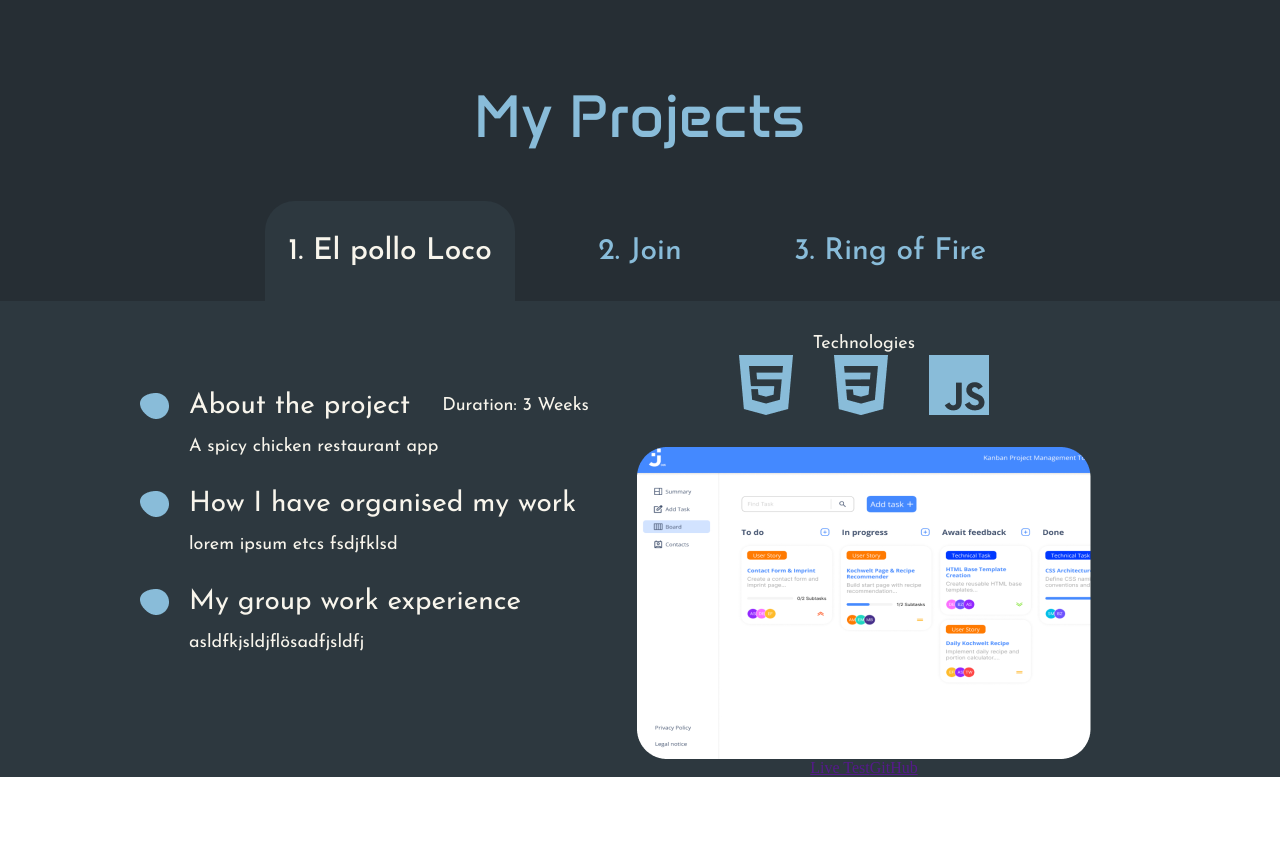
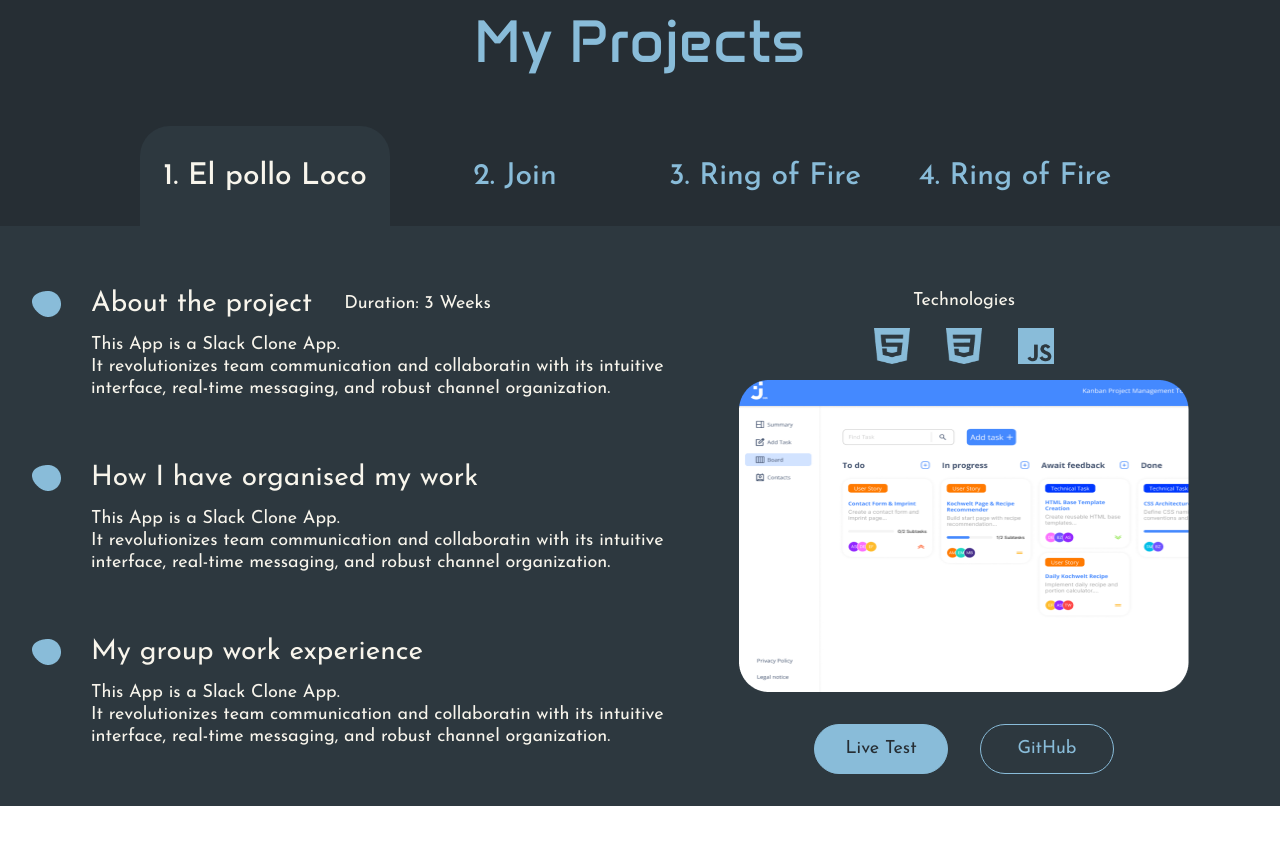
Before and after one commit to JonasGersting/my_portfolio, an Angular app: page / in a window 1280 px wide. Shown: the part 2080-2925 px from the top of the page. Built offline with nearby package versions, Linux system fonts and the light colour scheme.

Commit message:
my projects finished

```diff
--- a/src/app/my-projects/my-projects.component.scss
+++ b/src/app/my-projects/my-projects.component.scss
@@ -2,22 +2,23 @@
 @import './../../allFont.scss';
 
 section {
-    @include orderElements($justify_content: start);
+    @include orderElements();
     width: 100%;
     height: 780px;
     background-color: $primary_dark_grey;
 
-    > h2 {
+    >h2 {
         @include setFont($family: 'Anta', $size: 60px, $weight: 400);
         color: $primary_blue;
         margin-top: 128px;
         margin-bottom: 48px;
     }
 
-    > div {
+    >div {
         @include orderElements($direction: row);
+        width: 100%;
 
-        > button {
+        >button {
             @include setFont($family: 'Josefin Sans', $size: 30px, $weight: 500);
             width: 250px;
             height: 100px;
@@ -45,7 +46,7 @@ section {
     }
 }
 
-app-project{
+app-project {
     width: 100%;
     height: 100%;
 }
--- a/src/app/my-projects/my-projects.component.ts
+++ b/src/app/my-projects/my-projects.component.ts
@@ -14,6 +14,17 @@ export class MyProjectsComponent {
   projects: any = [
     { title: 'El pollo Loco',
       headline1:'About the project',
+      description1: 'This App is a Slack Clone App. <br> It revolutionizes team communication and collaboratin with its intuitive <br> interface, real-time messaging, and robust channel organization.',
+      duration: '3 Weeks',
+      headline2: 'How I have organised my work',
+      description2: 'This App is a Slack Clone App. <br> It revolutionizes team communication and collaboratin with its intuitive <br> interface, real-time messaging, and robust channel organization.',
+      headline3: ' My group work experience',
+      description3: 'This App is a Slack Clone App. <br> It revolutionizes team communication and collaboratin with its intuitive <br> interface, real-time messaging, and robust channel organization.',
+      technologies: ['./../../assets/img/HTML.png', './../../assets/img/CSS.png', './../../assets/img/Javascript.png'],
+      img: './../../assets/img/screenshotProject.png'
+    },
+    { title: 'Join',
+      headline1:'Join',
       description1: 'A spicy chicken restaurant app',
       duration: '3 Weeks',
       headline2: 'How I have organised my work',
@@ -23,8 +34,8 @@ export class MyProjectsComponent {
       technologies: ['./../../assets/img/HTML.png', './../../assets/img/CSS.png', './../../assets/img/Javascript.png'],
       img: './../../assets/img/screenshotProject.png'
     },
-    { title: 'Join',
-      headline1:'Join',
+    { title: 'Ring of Fire',
+      headline1:'Ring of Fire',
       description1: 'A spicy chicken restaurant app',
       duration: '3 Weeks',
       headline2: 'How I have organised my work',
--- a/src/app/my-projects/project/project.component.html
+++ b/src/app/my-projects/project/project.component.html
@@ -6,21 +6,21 @@
                 <h3>{{ project.headline1 }}</h3>
                 <span>Duration: {{ project.duration }}</span>
             </div>
-            <span>{{ project.description1 }}</span>
+            <span [innerHTML]="project.description1"></span>
         </div>
         <div>
             <div>
                 <img src="./../../../assets/img/bulletPoint.png" alt="">
                 <h3>{{ project.headline2 }}</h3>
             </div>
-            <span>{{ project.description2 }}</span>
+            <span [innerHTML]="project.description2"></span>
         </div>
         <div>
             <div>
                 <img src="./../../../assets/img/bulletPoint.png" alt="">
                 <h3>{{ project.headline3 }}</h3>
             </div>
-            <span>{{ project.description3 }}</span>
+            <span [innerHTML]="project.description3"></span>
         </div>
     </div>
     <div class="projectImgs">
@@ -31,7 +31,7 @@
             <img [src]="project.technologies[2]" alt="">
         </div>
         <img [src]="project.img" alt="">
-        <div>
+        <div class="projectLinks">
             <a href="">Live Test</a>
             <a href="">GitHub</a>
         </div>
--- a/src/app/my-projects/project/project.component.scss
+++ b/src/app/my-projects/project/project.component.scss
@@ -2,13 +2,15 @@
 @import './../../../allFont.scss';
 
 section {
-    @include orderElements($direction: row);
+    @include orderElements($direction: row, );
     width: 100%;
     height: 100%;
     background-color: $tabBg;
 
     >.projectBulletPoints {
         margin-right: 48px;
+        height: 100%;
+        width: 600px;
 
         >div {
             color: $creme_white;
@@ -22,6 +24,7 @@ section {
             >div {
                 @include orderElements($direction: row, $justify_content: start);
                 margin-bottom: 16px;
+                margin-top: 64px;
                 position: relative;
 
                 >img {
@@ -45,20 +48,74 @@ section {
     }
 
     >.projectImgs {
+        margin-top: 64px;
         @include orderElements();
         color: $creme_white;
+
         >span {
-            margin-top: 32px;
             @include setFont($family: 'Josefin Sans', $size: 18px, $weight: 400);
             line-height: 22px;
         }
 
-        >.techImgOrder{
-            @include orderElements ($justify_content:space-between, $direction: row);
+        >.techImgOrder {
+            @include orderElements ($gap: 36px, $direction: row);
             width: 250px;
+            margin-bottom: 16px;
+            margin-top: 16px;
+
+            >img {
+                height: 36px;
+                width: 36px;
+            }
+        }
+
+        >img {
+            width: 450px;
+            height: 312px;
+        }
+
+        .projectLinks {
+            @include orderElements($direction: row, $justify_content: space-between);
+            width: 300px;
+            margin-top: 32px;
             margin-bottom: 32px;
 
+            >a {
+                @include orderElements();
+                @include setFont($family: 'Josefin Sans', $size: 18px, $weight: 400);
+                line-height: 22px;
+                text-decoration: none;
+                border: 1px solid $primary_blue;
+                border-radius: 32px;
+                width: 132px;
+                height: 48px;
+                cursor: pointer;
+
+                &:nth-child(1) {
+                    background-color: $primary_blue;
+                    color: $primary_dark_grey;
+
+                    &:hover {
+                        background-color: $creme_white;
+                        border: 1px solid $creme_white;
+                    }
+                }
+
+                &:nth-child(2) {
+                    background-color: $tabBg;
+                    color: $primary_blue;
+
+                    &:hover {
+                        background-color: #3F454A;
+                    }
+                }
+
+
+            }
+
+
         }
+
     }
 
 }
--- a/src/styles.scss
+++ b/src/styles.scss
@@ -1,7 +1,7 @@
 $primary_blue: #89BCD9;
 $primary_dark_grey: #262E34;
 $creme_white: #F8F5EC;
-$secondary_light_grey: #262E34;
+$secondary_light_grey: rgba(38, 46, 52, 0.1);
 $error:#E44C35;
 $done: #97E163;
 $tabBg: #2D383F;
```
